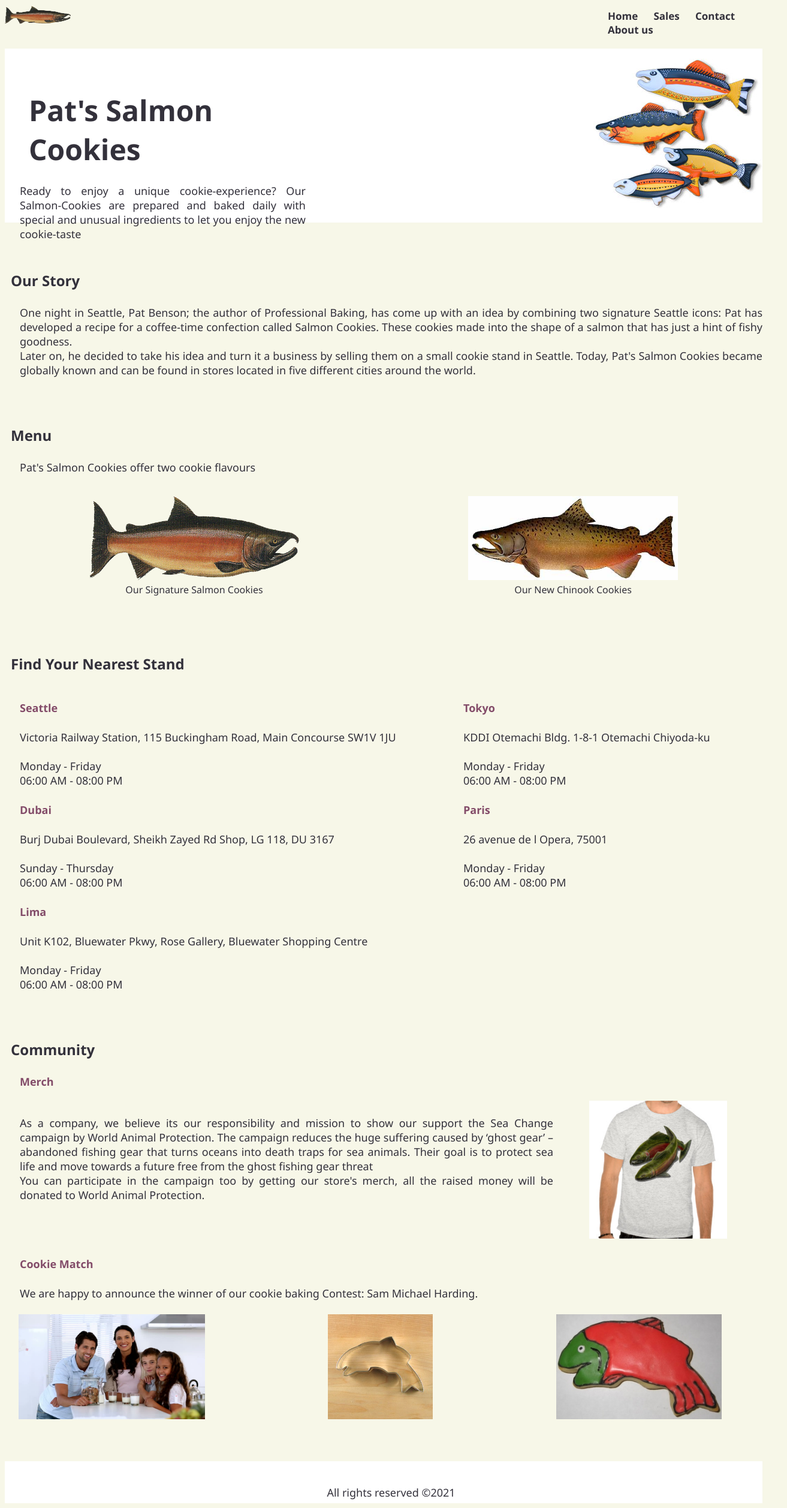
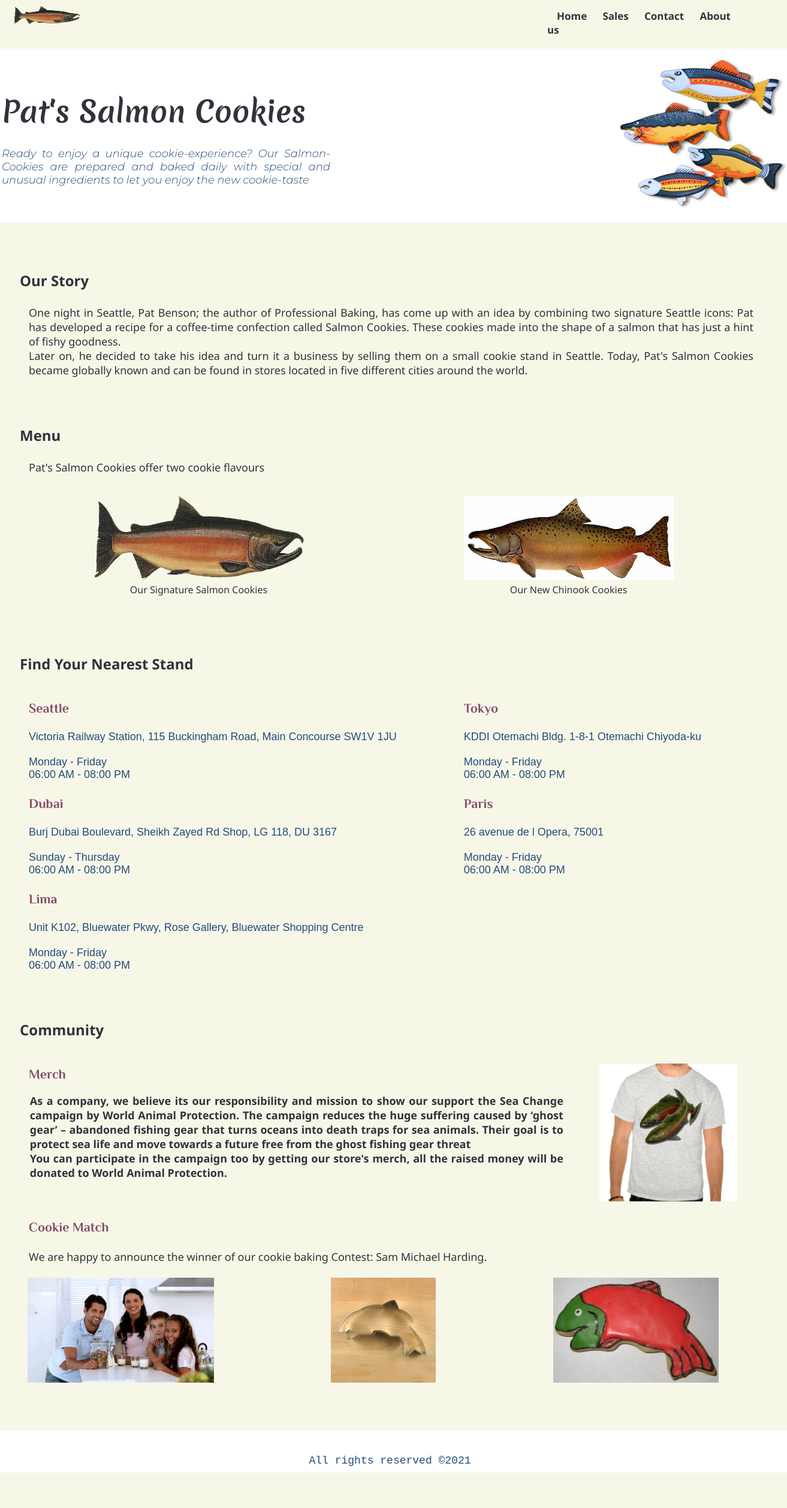
Before and after one commit to hasnaa38/cookie-stand, a plain HTML site: page index.html in a window 1280 px wide. Shown: the whole page at 60% size, 1313 px wide, since content can reach past the window. After the commit the page ends 2455 px from the top, so only its background shows below. Drawn offline with Linux system fonts and the light colour scheme.

Commit message:
Edited the style

```diff
--- a/css/style.css
+++ b/css/style.css
@@ -1,15 +1,13 @@
+html {
+    width: 1250px;
+    margin: auto;
+}
+
 body {
     background-color: #F7F7E8;
     color: #33313B;
     font-family:'Segoe UI', Tahoma, Geneva, Verdana, sans-serif;
     }
-
-/*
-body {
-    background-color: #F7F7E8;
-    color: #33313B;
-    font-family:'Segoe UI', Tahoma, Geneva, Verdana, sans-serif;
-} */
 
 #firstLine {
     display: grid;
@@ -18,7 +16,7 @@ body {
 }
 
 nav {
-    margin-left: 880px;
+    margin-left: 780px;
     margin-top: 5px;
 }
 
@@ -32,7 +30,7 @@ nav a {
     transition: 200ms;
 }
 
-a:hover {
+nav a:hover {
     color:#C7CFB7;
     background-color: #33313B;
     border-radius: 25px;
@@ -44,7 +42,10 @@ a:hover {
     grid-template-columns: auto auto;
     background-color: white;
     height: 290px;
+    width: 1350px;
     font-size: xx-large;
+    position: relative;
+    left: -60px;
 }
 
 #secondLine img {
@@ -54,6 +55,13 @@ a:hover {
 
 #secondLine h1 {
     margin: 70px 0px 0px 40px;
+    font-family: 'Merienda', cursive;
+}
+
+#secondLine p {
+    font-family: 'Montserrat', sans-serif;
+    margin-left: 40px;
+    color: hsl(212, 56%, 31%);
 }
 
 
@@ -81,17 +89,43 @@ p {
     margin-top: 20px;
 }
 
+#location p {
+    font-family: Arial, Helvetica, sans-serif;
+    color: hsl(212, 56%, 31%);
+}
+
 #charity p {
     width: 890px;
+    font-weight: bold;
+    margin: 0px;
+    position: relative;
+    top: 50px;
+    right: 60px;
+
 }
 
+#slidingBG {
+    transition: 1.5s;
+    width: 100px;
+}
 
+#slidingBG:hover {
+    background-image: url(../img/fishBack.jpg);
+    width: 100%;
+}
 
 h3 {
     text-align: justify;
-    font-size: 18px;
     margin: 25px 0px 0px 25px;
     color: #834C69;
+    font-size: 22px;
+    font-weight: bolder;
+    font-family: 'Philosopher', sans-serif;;
+}
+
+#location div:hover {
+    background-color: rgba(255, 255, 255, 0.7);
+
 }
 
 
@@ -149,6 +183,16 @@ h3 {
 
 footer {
     height: 70px;
+    width: 1350px;
+    position: relative;
+    left: -60px;
+    top: 10px;
+    font-family: 'Courier New', Courier, monospace;
+    color: hsl(212, 56%, 31%);
+}
+
+fieldset {
+    height: 295px;
 }
 
 #addLocation {
@@ -169,3 +213,21 @@ section {
     display: grid;
     grid-template-columns: auto auto;
 }
+
+input:valid:not(#submitInput) {
+    border: green solid 1px;
+}
+
+input:invalid:not(#submitInput) {
+    border: black dotted 1px;
+}
+
+#submitInput {
+    background-color: #33313B;
+    color: #F7F7E8;
+    font-size: 16px;
+    font-weight: bold;
+    border: none;
+    padding: 5px;
+
+  }
--- a/index.html
+++ b/index.html
@@ -1,5 +1,6 @@
 <!DOCTYPE html>
 <html lang="en">
+
 <head>
     <meta charset="UTF-8">
     <meta http-equiv="X-UA-Compatible" content="IE=edge">
@@ -8,7 +9,16 @@
     <!-- Linking CSS -->
     <link rel="resetstyles" href="./css/reset.css">
     <link rel="stylesheet" href="./css/style.css">
+
+    <link rel="preconnect" href="https://fonts.googleapis.com">
+    <link rel="preconnect" href="https://fonts.gstatic.com" crossorigin>
+    <link
+        href="https://fonts.googleapis.com/css2?family=Merienda:wght@700&family=Montserrat:ital,wght@1,300&family=Philosopher:wght@700&display=swap"
+        rel="stylesheet">
+
+
 </head>
+
 <body>
     <header>
         <article id="firstLine">
@@ -23,7 +33,8 @@
         <article id="secondLine">
             <div>
                 <h1>Pat's Salmon Cookies</h1>
-                <p>Ready to enjoy a unique cookie-experience? Our Salmon-Cookies are prepared and baked daily with special and unusual ingredients to let you enjoy the new cookie-taste</p>
+                <p>Ready to enjoy a unique cookie-experience? Our Salmon-Cookies are prepared and baked daily with
+                    special and unusual ingredients to let you enjoy the new cookie-taste</p>
             </div>
             <div>
                 <img src="./img/fish.jpg">
@@ -34,8 +45,12 @@
     <main>
         <h2>Our Story</h2>
         <p>
-            One night in Seattle, Pat Benson; the author of Professional Baking, has come up with an idea by combining two signature Seattle icons: Pat has developed a recipe for a coffee-time confection called Salmon Cookies. These cookies made into the shape of a salmon that has just a hint of fishy goodness.
-            <br>Later on, he decided to take his idea and turn it a business by selling them on a small cookie stand in Seattle. Today, Pat's Salmon Cookies became globally known and can be found in stores located in five different cities around the world.
+            One night in Seattle, Pat Benson; the author of Professional Baking, has come up with an idea by combining
+            two signature Seattle icons: Pat has developed a recipe for a coffee-time confection called Salmon Cookies.
+            These cookies made into the shape of a salmon that has just a hint of fishy goodness.
+            <br>Later on, he decided to take his idea and turn it a business by selling them on a small cookie stand in
+            Seattle. Today, Pat's Salmon Cookies became globally known and can be found in stores located in five
+            different cities around the world.
         </p>
 
         <h2>Menu</h2>
@@ -55,7 +70,9 @@
         <article id="location">
             <div>
                 <h3>Seattle</h3>
-                <p>Victoria Railway Station, 115 Buckingham Road, Main Concourse SW1V 1JU <br><br>Monday - Friday <br>06:00 AM - 08:00 PM</p>
+                <p>Victoria Railway Station, 115 Buckingham Road, Main Concourse SW1V 1JU <br><br>Monday - Friday
+                    <br>06:00 AM - 08:00 PM
+                </p>
             </div>
             <div>
                 <h3>Tokyo</h3>
@@ -63,7 +80,8 @@
             </div>
             <div>
                 <h3>Dubai</h3>
-                <p>Burj Dubai Boulevard, Sheikh Zayed Rd Shop, LG 118, DU 3167 <br><br>Sunday - Thursday <br>06:00 AM - 08:00 PM</p>
+                <p>Burj Dubai Boulevard, Sheikh Zayed Rd Shop, LG 118, DU 3167 <br><br>Sunday - Thursday <br>06:00 AM -
+                    08:00 PM</p>
             </div>
             <div>
                 <h3>Paris</h3>
@@ -71,16 +89,26 @@
             </div>
             <div>
                 <h3>Lima</h3>
-                <p>Unit K102, Bluewater Pkwy, Rose Gallery, Bluewater Shopping Centre <br><br>Monday - Friday <br>06:00 AM - 08:00 PM</p>
+                <p>Unit K102, Bluewater Pkwy, Rose Gallery, Bluewater Shopping Centre <br><br>Monday - Friday <br>06:00
+                    AM - 08:00 PM</p>
             </div>
         </article>
 
         <h2>Community</h2>
-        <h3>Merch</h3>
-        <article id="charity">
-            <p>As a company, we believe its our responsibility and mission to show our support the Sea Change campaign by World Animal Protection. The campaign reduces the huge suffering caused by ‘ghost gear’ – abandoned fishing gear that turns oceans into death traps for sea animals. Their goal is to protect sea life and move towards a future free from the ghost fishing gear threat <br>You can participate in the campaign too by getting our store's merch, all the raised money will be donated to World Animal Protection.</p>
-            <a href="https://www.worldanimalprotection.org/our-work/animals-wild/sea-change-campaign-tackling-ghost-fishing-gear?gclid=CjwKCAjw0qOIBhBhEiwAyvVcf3uWNG0uIlpXRHGfS2-Ji6bA-IRvm_daP2g_uMuhS8qj5_Rue_So_xoCaocQAvD_BwE"><img src="./img/shirt.jpg" alt="the store merch" width="230" height="230"></a>
-        </article>
+        <section id="slidingBG">
+            <h3>Merch</h3>
+            <article id="charity">
+                <p>As a company, we believe its our responsibility and mission to show our support the Sea Change
+                    campaign by World Animal Protection. The campaign reduces the huge suffering caused by ‘ghost gear’
+                    – abandoned fishing gear that turns oceans into death traps for sea animals. Their goal is to
+                    protect sea life and move towards a future free from the ghost fishing gear threat <br>You can
+                    participate in the campaign too by getting our store's merch, all the raised money will be donated
+                    to World Animal Protection.</p>
+                <a
+                    href="https://www.worldanimalprotection.org/our-work/animals-wild/sea-change-campaign-tackling-ghost-fishing-gear?gclid=CjwKCAjw0qOIBhBhEiwAyvVcf3uWNG0uIlpXRHGfS2-Ji6bA-IRvm_daP2g_uMuhS8qj5_Rue_So_xoCaocQAvD_BwE"><img
+                        src="./img/shirt.jpg" alt="the store merch" width="230" height="230"></a>
+            </article>
+        </section>
 
         <h3>Cookie Match</h3>
         <p>We are happy to announce the winner of our cookie baking Contest: Sam Michael Harding.</p>
@@ -99,4 +127,5 @@
     <script src="./js/app.js"></script>
 
 </body>
+
 </html>
```
Also changed, not shown: js/app.js (+25 -23 lines), sales.html (+9 -9 lines), img/fishBack.jpg (added).
